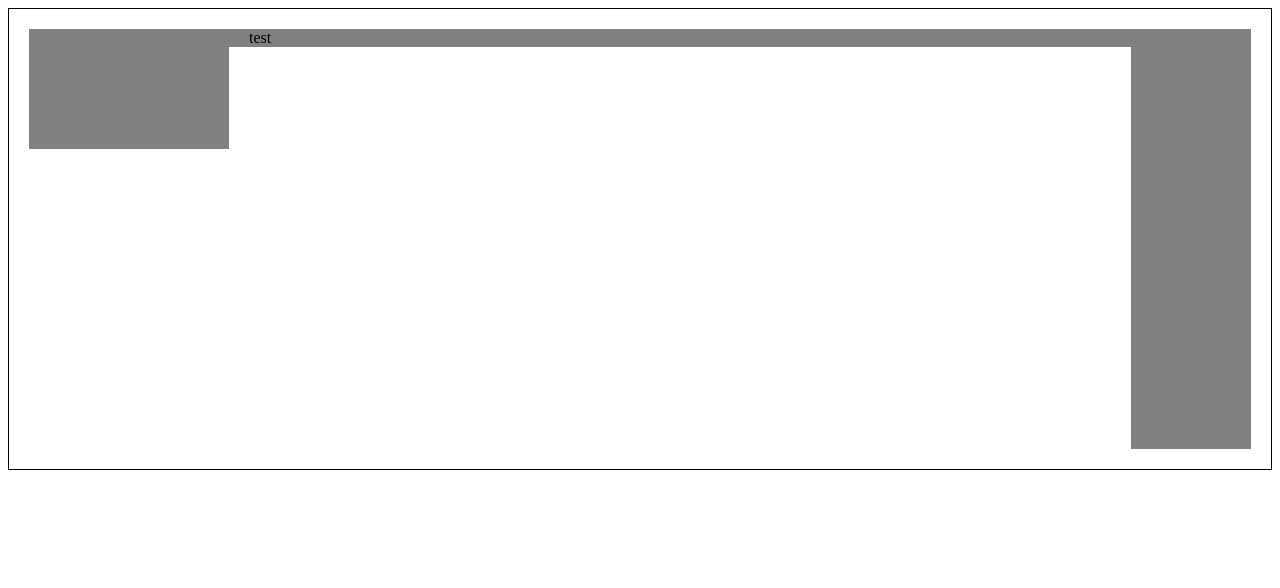
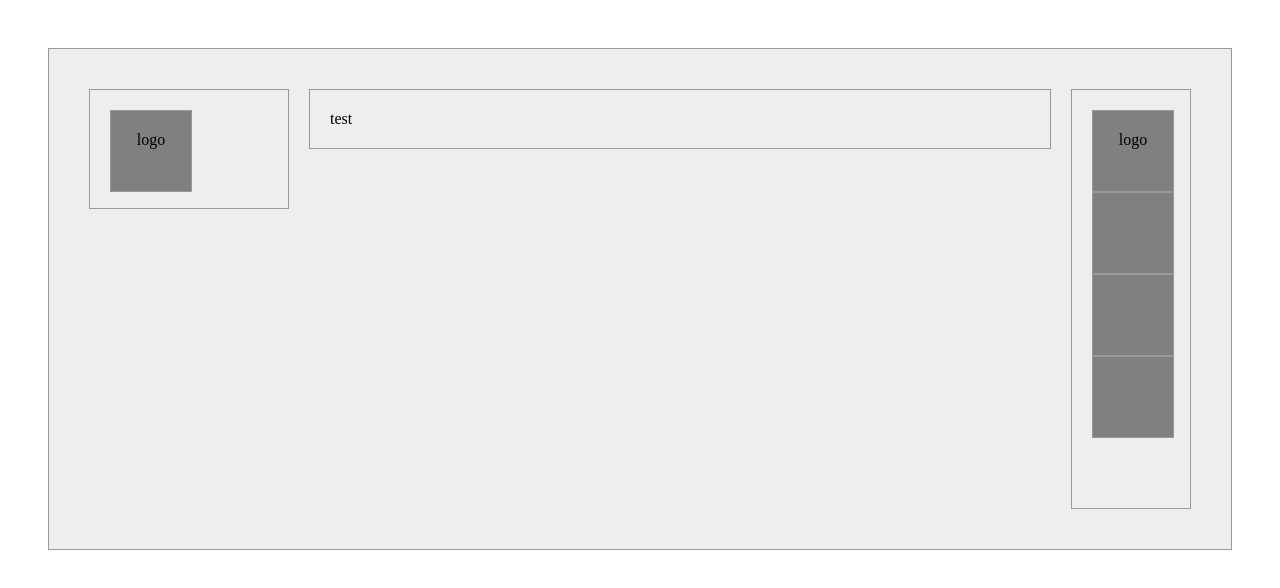
Before and after one commit to htitme/FirstStageTask, a plain HTML site: page task3/index.html in a window 1280 px wide. Drawn offline with Linux system fonts and the light colour scheme.

Commit message:
almost done

```diff
--- a/task3/index.html
+++ b/task3/index.html
@@ -5,29 +5,51 @@
   <title>Document</title>
 </head>
   <style>
+    *{
+      padding: 20px;
+    }
+    div{
+        border:1px solid #999;
+    }
     #container{
-      border:1px solid black;
       overflow: hidden;
+      background-color: #eee;
     }
-    #container div{
+    #left, #right{
       margin: 20px;
-      background-color: gray;
     }
     #left{
-      width: 200px;
-      height: 120px;
+      width: 158px;
+      height: 78px;
       float: left;
+
     }
     #right{
-      width:120px;
-      height:420px;
+      width:78px;
+      height:378px;
       float: right;
+    }
+    #main{
+      margin: 20px 160px 20px 240px
+    }
+    .logo{
+      width:40px;
+      height:40px;
+      background-color: gray;
+      text-align: center;
     }
   </style>
 <body>
   <div id="container">
-    <div id="left"></div>
-    <div id="right"></div>
+    <div id="left">
+      <div class="logo">logo</div>
+    </div>
+    <div id="right">
+      <div class="logo">logo</div>
+      <div class="logo"></div>
+      <div class="logo"></div>
+      <div class="logo"></div>
+    </div>
     <div id="main">test</div>
   </div>
 </body>
```
